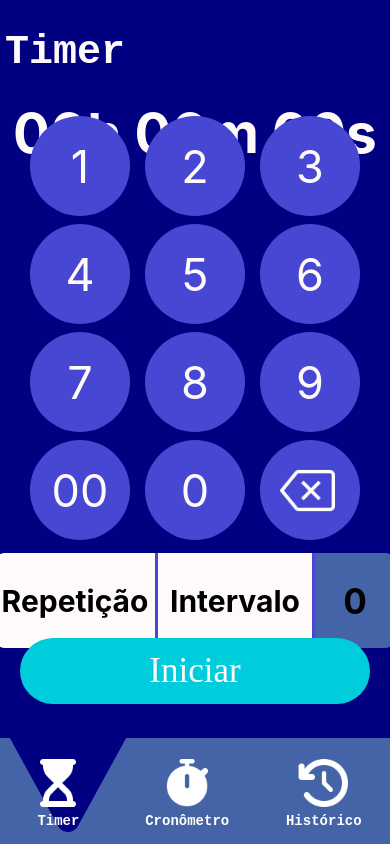
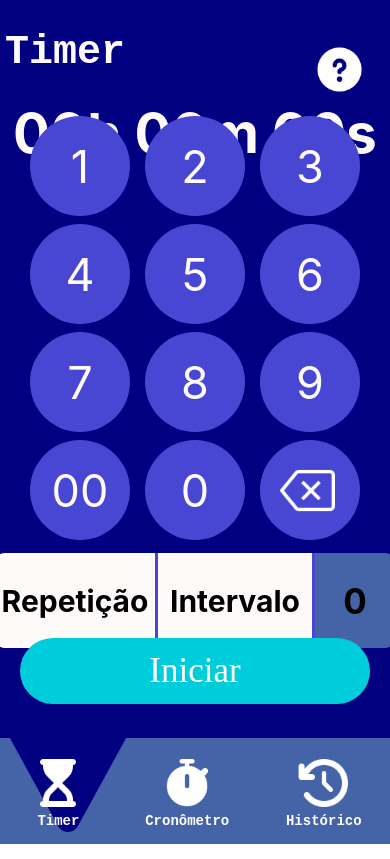
Before and after one commit to ItaFariasSeven/Cronometro-personalizado, a React Native app in the folder Cronometro/: screen /Timer in a window 390 px wide. Built offline with nearby package versions, Linux system fonts and the light colour scheme; a web font is replaced by a local one.

Commit message:
Adicionei um modal explicando como que funciona a parte do Timer

```diff
--- a/Cronometro/src/screens/Timer.js
+++ b/Cronometro/src/screens/Timer.js
@@ -1,5 +1,5 @@
 import { StatusBar } from 'expo-status-bar';
-import { StyleSheet, Image, Text, View, TouchableOpacity, TextInput } from 'react-native';
+import { StyleSheet, Image, Text, View, TouchableOpacity, TextInput, Modal } from 'react-native';
 import {useFonts} from 'expo-font';
 import { useState, useEffect } from 'react';
 import Footer from '../components/Footer';
@@ -144,6 +144,8 @@ useEffect(() => {
     }
 }, [fase]);
 
+const [modalInfo, setModalInfo] = useState(false);
+
 
     if(!fontsLoaded){
         return null;
@@ -156,6 +158,56 @@ useEffect(() => {
                 Timer
             </Text>
         </View>
+
+        {/* Início do Modal */}
+        {/* Botão para abrir Modal */}
+        <TouchableOpacity
+            style={styles.modalContainer}
+            onPress={() => setModalInfo(true)}
+        >
+            <Image
+                source={require('../../assets/icons/circle-question.png')}
+                style={styles.QuestionIcon}
+            />
+        </TouchableOpacity>
+
+        {/* Modal */}
+        <Modal
+            visible={modalInfo}
+            transparent={true}
+            animationType='fade'
+            onRequestClose={() => setModalInfo(false)}
+        >
+            <View style={styles.modalBackground}>
+                <View style={styles.modalComplete}>
+                    <TouchableOpacity
+                        sytle={styles.exitButton}
+                        onPress={() => setModalInfo(false)}
+                    >
+                        <Image
+                            source={require('../../assets/icons/button-exit.png')}
+                            style={styles.exitModal}
+                        />
+                    </TouchableOpacity>
+                    <Text style={styles.textModal}>
+                        Instruções de como usar o Timer:
+                    </Text>
+                    <Text style={styles.textModalInstruction}>
+                        1. Selecione a quantidade de repetições que deseja realizar.
+                    </Text>
+                    <Text style={styles.textModalInstruction}>
+                        2. Informe quantos segundos de intervalo deseja entre as repetições.
+                    </Text>
+                    <Text style={styles.textModalInstruction}>
+                        3. No teclado numérico, informe o tempo da atividade e clique em iniciar.
+                    </Text>
+                    <Text style={styles.textModalInstruction}>
+                        O Timer contará o tempo da atividade. Ao finalizar, iniciará o intervalo. Depois do intervalo, uma repetição será descontada e o próximo ciclo começará.
+                    </Text>
+                </View>
+            </View>
+        </Modal>
+        {/* Fim do Modal */}
 
         <View style={styles.oclock}>
             <Text style={styles.zeros}>
@@ -397,6 +449,58 @@ button: {
     height: 55,
     resizeMode: 'contain',
   },
+  modalContainer:{
+      position:'absolute',
+      top:'5%',
+      right:'6%',
+    },
+    QuestionIcon:{
+        width:55,
+        height:55,
+    },
+    exitModal:{
+        width:60,
+        height:60,
+        position:'absolute',
+        bottom:2,
+        left:285
+  },
+  exitButton: {
+    position: 'absolute',
+    top: 10,
+    right: 10,
+    zIndex: 2,
+},
+  modalBackground:{
+    flex: 1,
+    backgroundColor:'rgba(0, 0, 0, 0.5)',
+    justifyContent: 'center',
+    alignItems: 'center',
+},
+modalComplete:{
+    width:'85%',
+    backgroundColor: '#4564A8',
+    left: '2%',
+    bottom:'18%',
+    borderRadius:10,
+    paddingHorizontal: 25,
+    paddingBottom: 25,
+    paddingTop: 60,
+    position: 'relative'
+    },
+    textModal:{
+        color: '#FFFFFF',
+        fontSize: 24,
+        fontWeight: 'bold',
+        textAlign: 'center',
+        marginBottom: 20,
+  },
+  textModalInstruction:{
+    color: '#FFFFFF',
+    fontSize: 17,
+    lineHeight: 25,
+    marginBottom: 12,
+  },
   buttonStart: {
     position: 'absolute',
     bottom: 130
```
Also changed, not shown: Cronometro/assets/icons/button-exit.png (added), Cronometro/assets/icons/circle-question.png (added).
